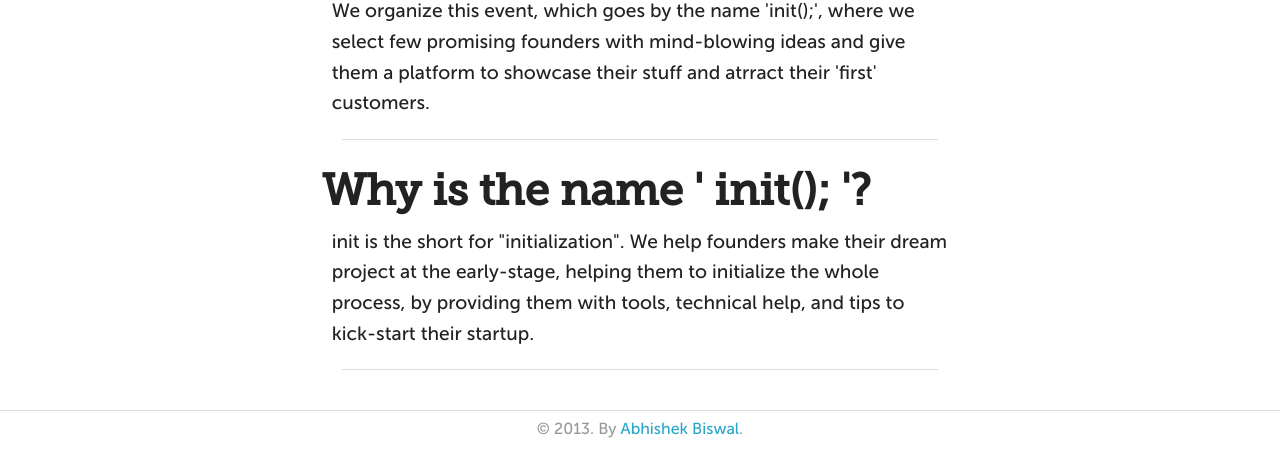
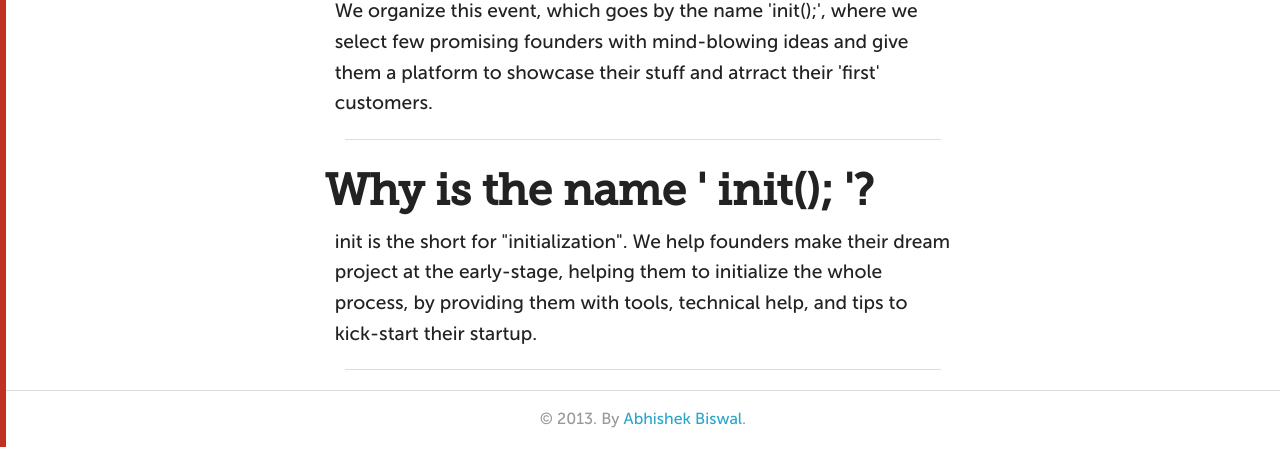
Before and after one commit to AbhishekBiswal/init, a plain HTML site: page index.html in a window 1280 px wide. Shown: the part 726-1193 px from the top of the page. Drawn offline with Linux system fonts and the light colour scheme; files whose address does not match are found by name.

Commit message:
left border

```diff
--- a/assets/css/style.css
+++ b/assets/css/style.css
@@ -17,6 +17,7 @@
 body
 {
 	font-family: "Museo Sans", Helvetica, Arial, sans-serif;
+	border-left: 6px solid #c13123;
 }
 
 .logo
@@ -51,9 +52,8 @@ p
 .footer
 {
 	width: 100%;
-	margin: 20px 0;
 	border-top: 1px solid #ddd;
-	padding: 10px 0;
+	padding: 20px 0;
 	text-align: center;
 	color: #999;
 }
```
